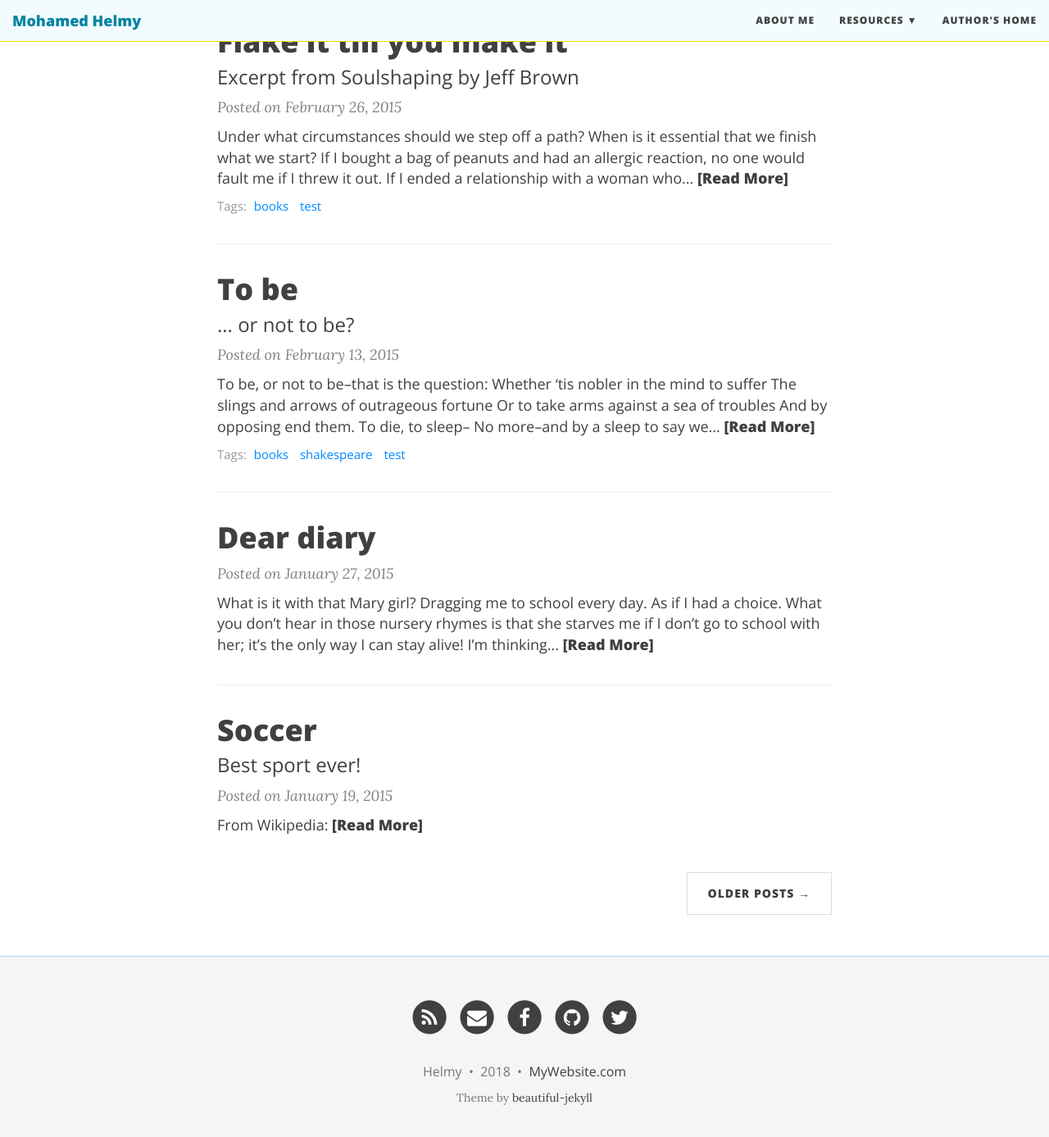
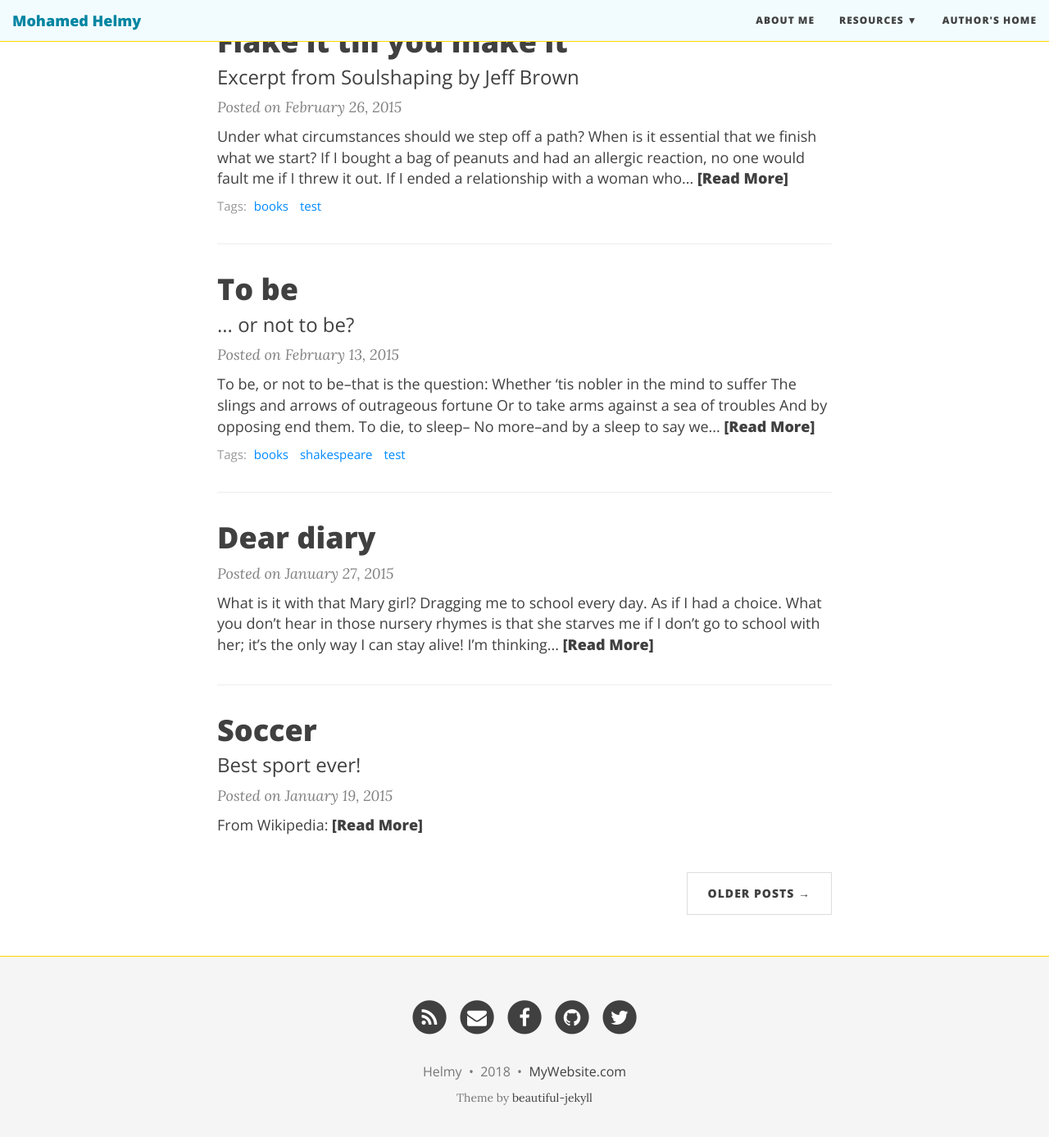
Before and after one commit to M-Helmy/m-helmy.github.io, a Jekyll site: the page built from index.html, in a window 1280 px wide and 1400 px high, scrolled down 634 px. Shown: the top 1387 px of the window at 82% size. Built offline with Jekyll 4.4.1, drawn with Linux system fonts in a browser that asks for light colours; nearby versions of some CDN libraries; the list of posts is cut into pages by our own code.

Commit message:
Color ffd600
ffd600

```diff
--- a/css/main.css
+++ b/css/main.css
@@ -269,7 +269,7 @@ img {
 
 footer {
   padding: 30px 0;
-  border-top: 1px #aaddef solid;
+  border-top: 1px #ffd600 solid;
   margin-top: 50px;
   font-size: 14px;
   background-color: {{ site.footer-col }};
```
